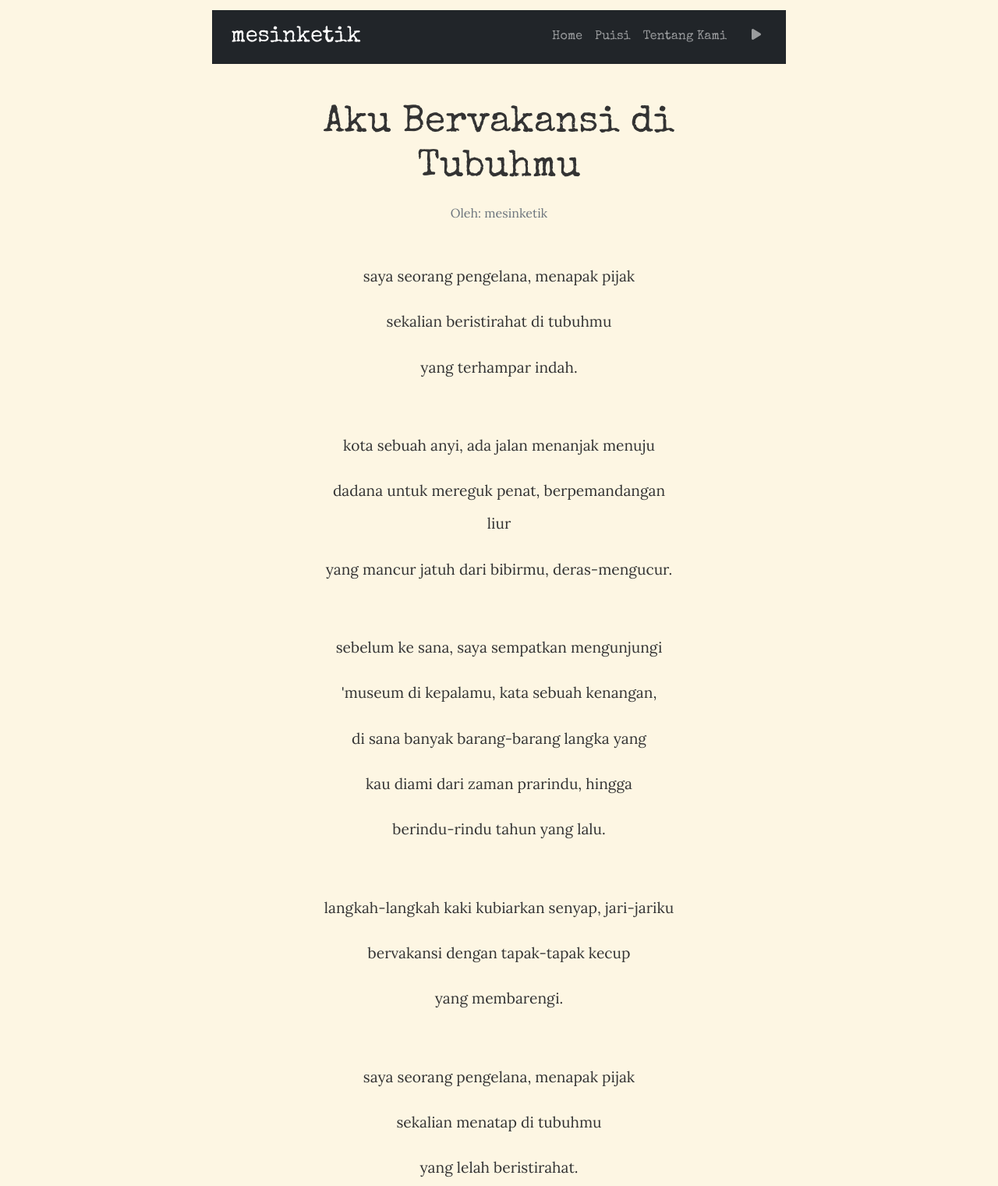
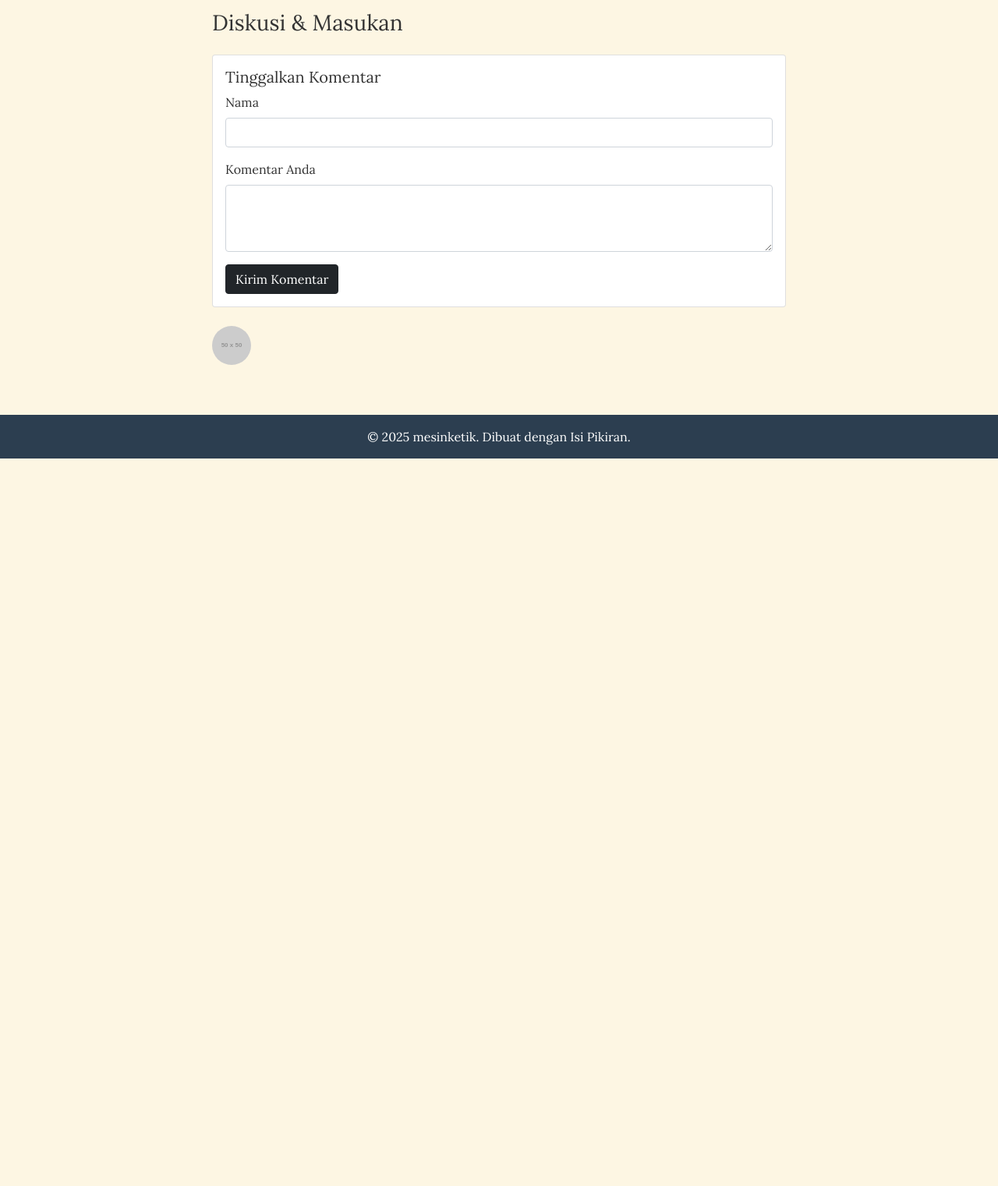
Before and after one commit to naufalhanif16/mesinketik, a plain HTML site: page detail-aku-bervakansi.html in a window 1280 px wide. Shown: the part 1481-3002 px from the top of the page at 78% size. After the commit the page ends 2069 px from the top, so only its background shows below. Drawn offline with nearby package versions, Linux system fonts and the light colour scheme; placeholder pictures from the web are drawn by us.

Commit message:
Update detail-aku-bervakansi.html

```diff
--- a/detail-aku-bervakansi.html
+++ b/detail-aku-bervakansi.html
@@ -71,79 +71,8 @@
                     </div>
                     <p class="text-muted text-center mt-5 fst-italic">- jika tidak penat, di tubuhmu aku ingin lemburan. jika butuh rehat, di tubuhmu aku ingin liburan.</p>
                 </article>
-            <!doctype html>
-<html lang="id">
-<head>
-    <title>Aku Bervakansi di Tubuhmu - mesinketik</title>
-    <meta charset="utf-8">
-    <meta name="viewport" content="width=device-width, initial-scale=1">
-    <!-- Bootstrap CSS -->
-    <link href="https://cdn.jsdelivr.net/npm/bootstrap@5.1.3/dist/css/bootstrap.min.css" rel="stylesheet">
-    <!-- Font Awesome -->
-    <link rel="stylesheet" href="https://cdnjs.cloudflare.com/ajax/libs/font-awesome/6.2.1/css/all.min.css" />
-    <!-- Google Fonts -->
-    <link rel="preconnect" href="https://fonts.googleapis.com">
-    <link rel="preconnect" href="https://fonts.gstatic.com" crossorigin>
-    <link href="https://fonts.googleapis.com/css2?family=Lora:ital@0;1&family=Special+Elite&display=swap" rel="stylesheet">
-    <!-- Custom CSS -->
-    <link rel="stylesheet" href="css/style.css">
-    <!-- Bootstrap Bundle with Popper -->
-    <script src="https://cdn.jsdelivr.net/npm/bootstrap@5.1.3/dist/js/bootstrap.bundle.min.js" defer></script>
-</head>
-<body>
 
-    <nav class="navbar navbar-expand-lg navbar-dark bg-dark">
-        <div class="container">
-            <a class="navbar-brand" href="index.html">mesinketik</a>
-            <button class="navbar-toggler" type="button" data-bs-toggle="collapse" data-bs-target="#navbarNav" aria-controls="navbarNav" aria-expanded="false" aria-label="Toggle navigation">
-                <span class="navbar-toggler-icon"></span>
-            </button>
-            <div class="collapse navbar-collapse" id="navbarNav">
-                <ul class="navbar-nav ms-auto align-items-center">
-                    <li class="nav-item"><a class="nav-link" href="index.html#home">Home</a></li>
-                    <li class="nav-item"><a class="nav-link" href="index.html#puisi">Puisi</a></li>
-                    <li class="nav-item"><a class="nav-link" href="index.html#tentang">Tentang Kami</a></li>
-                    <li class="nav-item ms-lg-3">
-                        <a href="#" class="nav-link" id="music-toggle-btn" title="Putar Musik">
-                            <i class="fas fa-play" id="music-icon"></i>
-                        </a>
-                    </li>
-                </ul>
-            </div>
-        </div>
-    </nav>
 
-    <main class="container my-5">
-        <div class="row justify-content-center">
-            <div class="col-lg-8">
-                <article class="puisi-detail">
-                    <h1 class="puisi-title text-center">Aku Bervakansi di Tubuhmu</h1>
-                    <p class="text-muted text-center mb-5">Oleh: mesinketik</p>
-                    <div class="puisi-body">
-                        <p>saya seorang pengelana, menapak pijak</p>
-                        <p>sekalian beristirahat di tubuhmu</p>
-                        <p>yang terhampar indah.</p>
-                        <br>
-                        <p>kota sebuah anyi, ada jalan menanjak menuju</p>
-                        <p>dadana untuk mereguk penat, berpemandangan liur</p>
-                        <p>yang mancur jatuh dari bibirmu, deras-mengucur.</p>
-                        <br>
-                        <p>sebelum ke sana, saya sempatkan mengunjungi</p>
-                        <p>'museum di kepalamu, kata sebuah kenangan,</p>
-                        <p>di sana banyak barang-barang langka yang</p>
-                        <p>kau diami dari zaman prarindu, hingga</p>
-                        <p>berindu-rindu tahun yang lalu.</p>
-                        <br>
-                        <p>langkah-langkah kaki kubiarkan senyap, jari-jariku</p>
-                        <p>bervakansi dengan tapak-tapak kecup</p>
-                        <p>yang membarengi.</p>
-                        <br>
-                        <p>saya seorang pengelana, menapak pijak</p>
-                        <p>sekalian menatap di tubuhmu</p>
-                        <p>yang lelah beristirahat.</p>
-                    </div>
-                    <p class="text-muted text-center mt-5 fst-italic">- jika tidak penat, di tubuhmu aku ingin lemburan. jika butuh rehat, di tubuhmu aku ingin liburan.</p>
-                </article>
                 <!-- Kolom Komentar -->
             <section id="komentar">
             <h3 class="mb-4">Diskusi & Masukan</h3>
```
